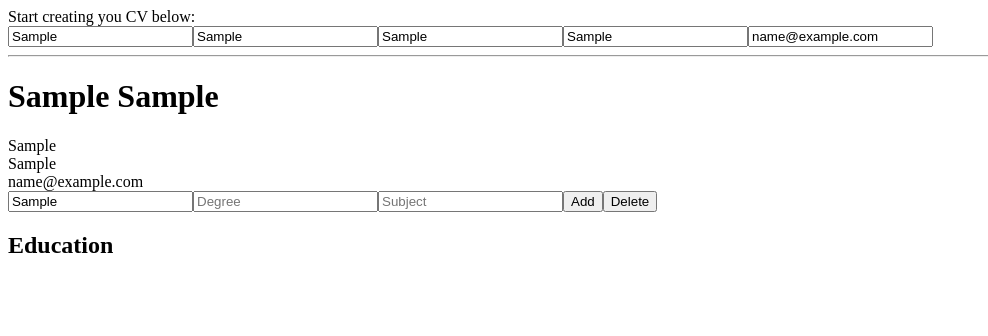
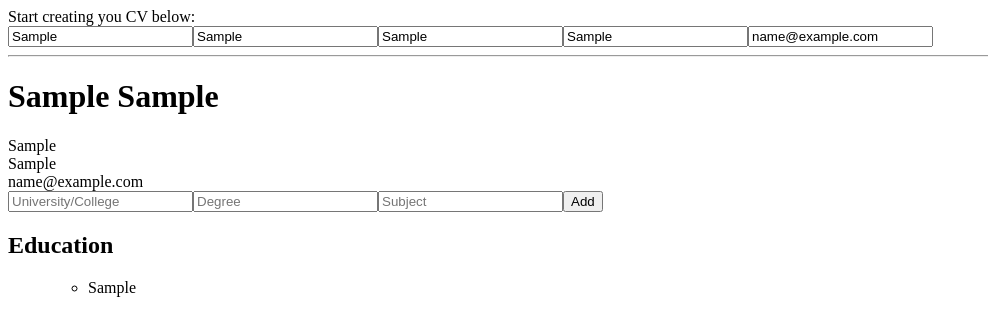
Before and after one commit to jthesimple/cvapplication, a React (Create React App) app in the folder cv-project/: page / in a window 1280 px wide. Both pictures are taken after typing "Sample", "Sample", "Sample", "Sample", "name@example.com", "Sample" into the empty fields and a click on the button "Add". Shown: the top 336 px of the page, without its empty margins (0-988 px from the left). Built offline with nearby package versions, Linux system fonts and the light colour scheme.

Commit message:
updated education component

```diff
--- a/cv-project/src/components/education.js
+++ b/cv-project/src/components/education.js
@@ -1,13 +1,18 @@
 import { Component } from 'react';
+import uniqid from "uniqid";
+
 
 class Education extends Component {
     constructor(){
         super();
 
         this.state = {
-            university: '',
-            degree: '',
-            subject: '',
+            education: {university: '',
+                        degree: '',
+                        subject: '',
+                        id: uniqid(),
+                    },
+            eduList: [],
 
         };
 
@@ -15,27 +20,76 @@ class Education extends Component {
 
     };
 
-    onClickAddBtn(){
-        console.log('clicked');
-    }
+    handleChangeUni = (e) => {
+        this.setState({
+            education: {university: e.target.value,
+                        degree: '',
+                        subject: '',
+                        id: '' ,
+            },
+        });
+    };
+
+    handleChangeDegree = (e) => {
+        this.setState({
+            education: {university: this.state.education.university,
+                        degree: e.target.value,
+                        subject: '',
+                        id: '' ,
+            },
+        });
+    };
+
+    handleChangeSubject = (e) => {
+        this.setState({
+            education: {university: this.state.education.university,
+                        degree: this.state.education.degree,
+                        subject: e.target.value,
+                        id: this.state.education.id,
+            },
+        });
+    };
+
+    onClickAddBtn = (e) => {
+        e.preventDefault();
+        this.setState({
+            eduList: this.state.eduList.concat(this.state.education),
+            education: {university: '', degree: '', subject: '', id: uniqid()},
+        });
+    };
+
+
 
 
     render(){
+        const {education, eduList} = this.state;
 
         return(
             <>
             <label>
-                <input placeholder='University/College'/>
+                <input onChange={this.handleChangeUni} value={education.university ||''} placeholder='University/College'/>
             </label>
             <label>
-                <input placeholder='Degree'/>
+                <input onChange={this.handleChangeDegree} value={education.degree ||''} placeholder='Degree'/>
             </label>
             <label>
-                <input placeholder='Subject'/>
+                <input onChange={this.handleChangeSubject} value={education.subject ||''} placeholder='Subject'/>
             </label>
-            <button onClick={this.onClickAddBtn}>Add</button>
-            <button>Delete</button>
+            <button onClick={this.onClickAddBtn} type='submit'>Add</button>
             <h2>Education</h2>
+            <ul>
+                {eduList.map((education) => {
+                    return (<>
+                    <ul>
+                        <li key={education.id}>
+                          <div>{education.university}</div>
+                          <div>{education.degree} {education.subject}</div>
+                        </li>
+                    </ul>
+                    </>
+                    )
+                })}
+            </ul>
             </>
         );
     }
```
